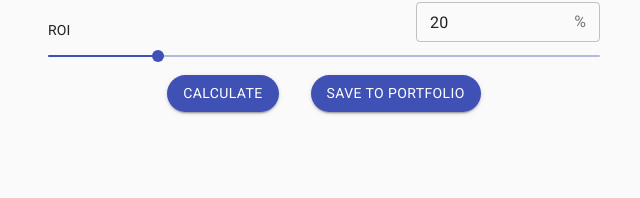
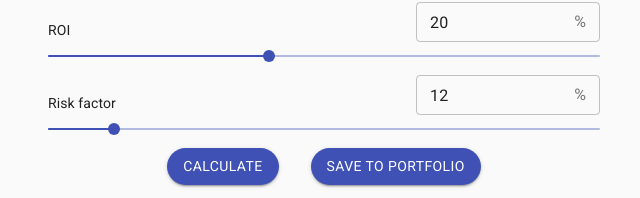
Before and after one commit to b-chmiel/metis-finance-calculator-ui, a React (Create React App) app: page /investments/new in a window 1280 px wide. Shown: the part 491-689 px from the top of the page, without its empty margins (316-956 px from the left). Built offline with nearby package versions, Linux system fonts and the light colour scheme; no server answers.

Commit message:
Add risk selector

```diff
--- a/src/api/investmentsAPI.types.ts
+++ b/src/api/investmentsAPI.types.ts
@@ -4,6 +4,7 @@ export interface InvestmentParameters {
     frequencyInYears: number;
     durationInYears: number;
     returnOfInvestment: number;
+    risk: number;
 }
 
 export interface GraphPoint {
--- a/src/views/InvestmentView/InvestmentInfo/InvestmentInfo.tsx
+++ b/src/views/InvestmentView/InvestmentInfo/InvestmentInfo.tsx
@@ -11,7 +11,7 @@ import {calculatePredictedChange} from './InvestmentInfo.helpers';
 interface Props {
     parameters: InvestmentParameters;
     setParameters: React.Dispatch<React.SetStateAction<InvestmentParameters>>;
-    results: InvestmentResultTypes | null;
+    results?: InvestmentResultTypes | null;
 }
 
 export const InvestmentInfo: React.FC<Props> = ({parameters, setParameters, results}) => {
@@ -22,6 +22,7 @@ export const InvestmentInfo: React.FC<Props> = ({parameters, setParameters, resu
     const [frequency, setFrequency] = useState(parameters.frequencyInYears);
     const [duration, setDuration] = useState(parameters.durationInYears);
     const [returnOfInvestment, setReturnOfInvestment] = useState(parameters.returnOfInvestment);
+    const [risk, setRisk] = useState(parameters.risk);
 
     useEffect(() => {
         setParameters({
@@ -30,8 +31,9 @@ export const InvestmentInfo: React.FC<Props> = ({parameters, setParameters, resu
             frequencyInYears: frequency,
             durationInYears: duration,
             returnOfInvestment: returnOfInvestment,
+            risk: risk,
         });
-    }, [setParameters, initialDeposit, systematicDeposit, frequency, duration, returnOfInvestment]);
+    }, [setParameters, initialDeposit, systematicDeposit, frequency, duration, returnOfInvestment, risk]);
 
     return (
         <>
@@ -76,7 +78,8 @@ export const InvestmentInfo: React.FC<Props> = ({parameters, setParameters, resu
             />
             <FrequencySelector value={frequency} onChange={setFrequency} label="frequency" />
             <FrequencySelector value={duration} onChange={setDuration} label="duration" />
-            <RangeInput minValue={0} maxValue={100} label="ROI" unit="%" value={returnOfInvestment} onChange={setReturnOfInvestment} />
+            <RangeInput minValue={0} maxValue={50} label="ROI" unit="%" value={returnOfInvestment} onChange={setReturnOfInvestment} />
+            <RangeInput minValue={0} maxValue={100} label="Risk factor" unit="%" value={risk} onChange={setRisk} />
         </>
     );
 };
--- a/src/views/InvestmentView/InvestmentView.tsx
+++ b/src/views/InvestmentView/InvestmentView.tsx
@@ -1,25 +1,27 @@
 import {Box, Button, Container, Snackbar} from '@material-ui/core';
+import {Alert} from '@material-ui/lab';
 import React, {useEffect, useState} from 'react';
-import {InvestmentInfo} from './InvestmentInfo';
-import {NavBar} from '../../components/NavBar/NavBar';
-import {buttonBox} from './InvestmentView.styles';
-import {useInvestmentsAPI} from '../../hooks/useInvestmentsAPI';
 import {InvestmentParameters} from '../../api/investmentsAPI.types';
-import {Alert} from '@material-ui/lab';
 import {InvestmentChart} from '../../components/InvestmentChart/InvestmentChart';
 import {DataGraph} from '../../components/InvestmentChart/InvestmentChart.types';
+import {NavBar} from '../../components/NavBar/NavBar';
+import {useInvestmentsAPI} from '../../hooks/useInvestmentsAPI';
+import {InvestmentInfo} from './InvestmentInfo';
+import {buttonBox} from './InvestmentView.styles';
 
-const mockedParameters: InvestmentParameters = {
+const initialParameters: InvestmentParameters = {
     initialDepositValue: 1800,
     systematicDepositValue: 0,
     frequencyInYears: 3,
     durationInYears: 1,
     returnOfInvestment: 20,
+    risk: 12,
 };
 
 export const InvestmentView: React.FC = () => {
-    const [parameters, setParameters] = useState<InvestmentParameters>(mockedParameters);
+    const [parameters, setParameters] = useState<InvestmentParameters>(initialParameters);
     const [data, fetchData, isFetching] = useInvestmentsAPI();
+    const [open, setOpen] = useState(false);
 
     useEffect(() => {
         if (data === null && !isFetching) {
@@ -33,8 +35,6 @@ export const InvestmentView: React.FC = () => {
             returnOfInvestment: parameters.returnOfInvestment / 100,
         });
     };
-
-    const [open, setOpen] = useState(false);
 
     const handleClick = () => {
         setOpen(true);
@@ -61,7 +61,7 @@ export const InvestmentView: React.FC = () => {
             <Container maxWidth="sm">
                 {data && (
                     <Box display={'flex'} justifyContent={'center'}>
-                        <InvestmentChart graph={data as DataGraph} />
+                        <InvestmentChart graph={(data as unknown) as DataGraph} />
                     </Box>
                 )}
                 <InvestmentInfo parameters={parameters} setParameters={setParameters} results={data} />
```
